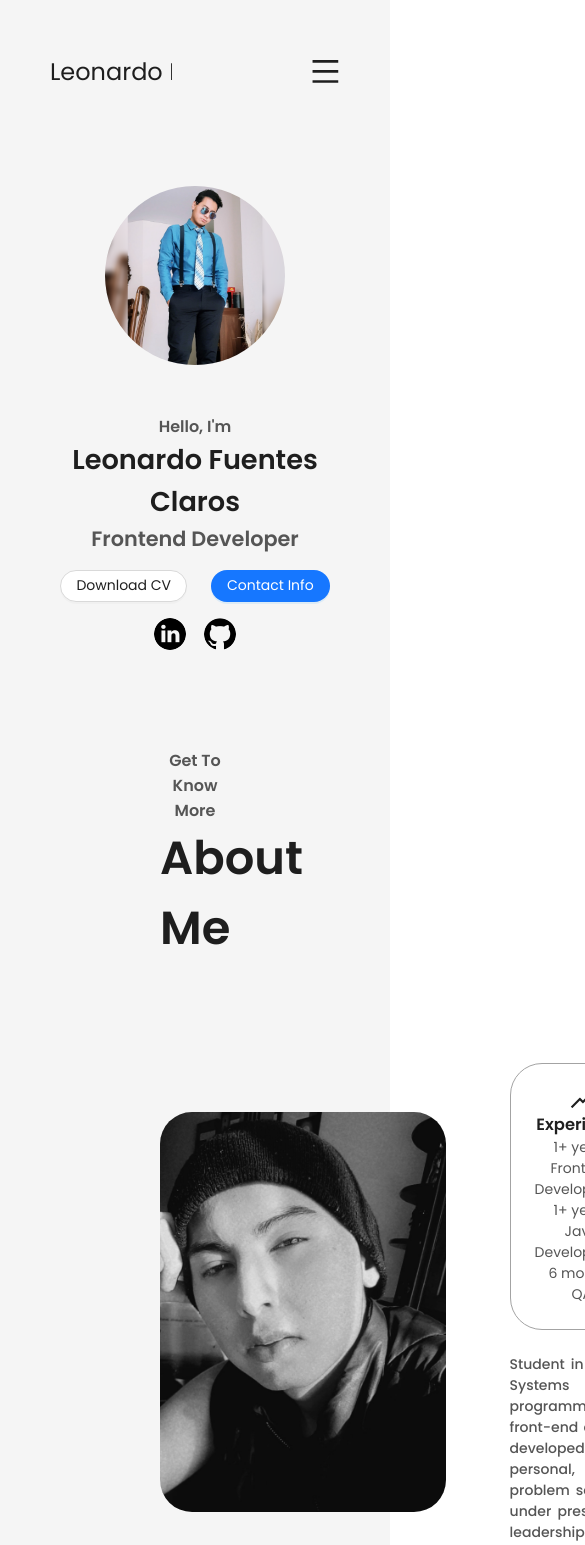
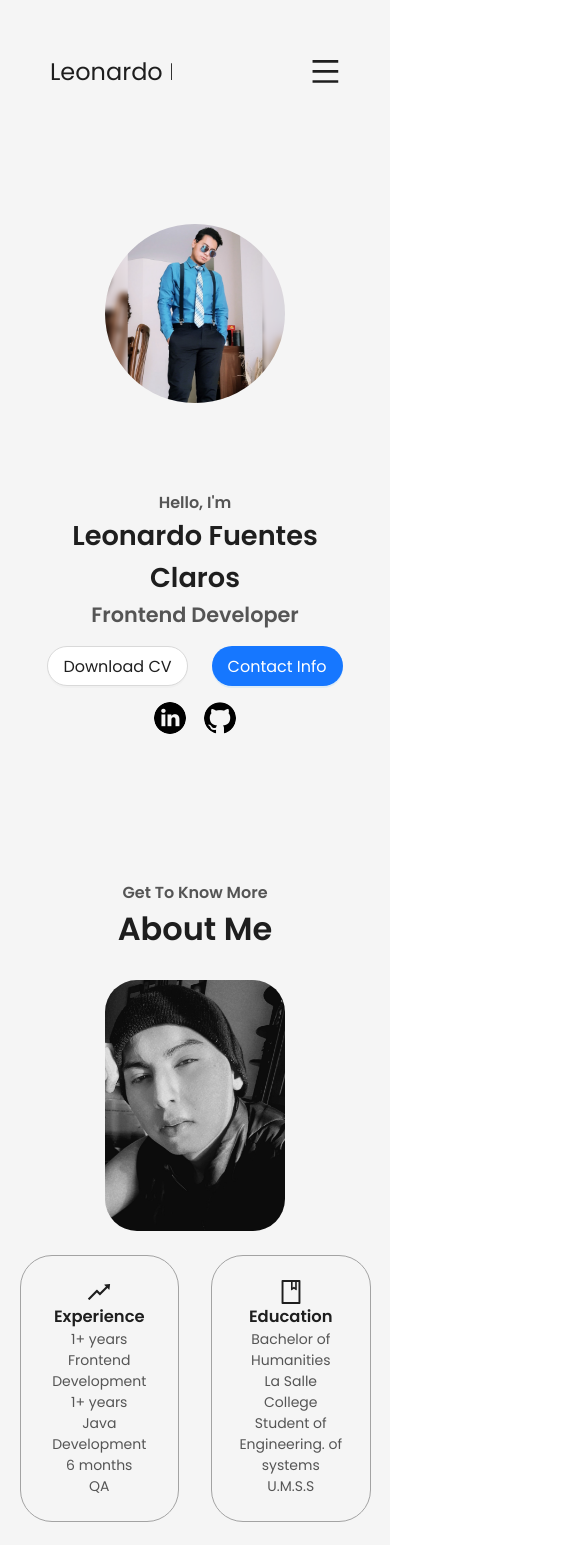
Before and after one commit to leonardoGit99/Portfolio_by-LFC, a React (Vite) app in the folder portfolio/: page / in a window 390 px wide. Shown: the top 1545 px of the page, 585 px wide, since content can reach past the window. Built offline with nearby package versions, Linux system fonts and the light colour scheme.

Commit message:
responsive design v1.0

```diff
--- a/portfolio/src/App.css
+++ b/portfolio/src/App.css
@@ -10,6 +10,22 @@ p {
   padding: 0;
 }
 
+
+@media (320px <=width <=480px) {
+  section {
+    margin: 0 5% ;
+  }
+}
+
+/* @media (480px <=width <=576px) {}
+
+@media (576px <=width <=768px) {} */
+
+/* @media (768px <= width <=1024px) {}
+
+@media (1024px <= width <=1200px) {}
+
+@media (1200px <= width <=1440px) {} */
 
 /* #root {
   max-width: 1280px;
--- a/portfolio/src/components/AboutSection/aboutSectionStyles.css
+++ b/portfolio/src/components/AboutSection/aboutSectionStyles.css
@@ -38,8 +38,8 @@
 
 .about-details-container {
   display: flex;
+  flex-direction: column;
   justify-content: center;
-  flex-direction: column;
 }
 
 .details-container {
@@ -83,3 +83,45 @@
 .arrow-icon:hover {
   height: 2.2rem;
 }
+
+@media (320px <=width <=480px) {
+  #about {
+    margin-top: 7rem;
+  }
+  .about-section-flex-container {
+    display: flex;
+    flex-direction: column;
+    align-items: center;
+  }
+
+  .about-img-container {
+    height: 46vh;
+    width: 46vw;
+  }
+  .about-img {
+    width: 100%;
+  }
+
+  .arrow-icon {
+    display: none;
+  }
+
+  .title__about {
+    font-size: 2rem;
+    margin-top: 0;
+  }
+
+  .about-section-flex-container {
+    gap: 0rem;
+  }
+}
+
+@media (480px <=width <=576px) {}
+
+@media (576px <=width <=768px) {}
+
+/* @media (768px <= width <=1024px) {}
+
+@media (1024px <= width <=1200px) {}
+
+@media (1200px <= width <=1440px) {} */
--- a/portfolio/src/components/ContactSection/contactSectionStyles.css
+++ b/portfolio/src/components/ContactSection/contactSectionStyles.css
@@ -54,3 +54,28 @@
 .linkedin-icon_img {
   height: 2rem;
 }
+
+@media (320px <=width <=480px) {
+  #contact {
+    margin-top: 30rem;
+  }
+  .contact-info {
+    display: flex;
+    flex-direction: column;
+    align-items: center;
+    gap: 0rem;
+    font-size: medium;
+    margin: 2rem 0;
+    padding: 0.5rem;
+  }
+}
+
+/* @media (480px <=width <=576px) {}
+
+@media (576px <=width <=768px) {} */
+
+/* @media (768px <= width <=1024px) {}
+
+@media (1024px <= width <=1200px) {}
+
+@media (1200px <= width <=1440px) {} */
--- a/portfolio/src/components/ExperienceSection/experienceSectionStyles.css
+++ b/portfolio/src/components/ExperienceSection/experienceSectionStyles.css
@@ -80,6 +80,7 @@
   margin: 0;
 }
 
+
 /* .frontend-label,
 .backend-label {}
 
@@ -90,3 +91,24 @@
 /* .list-frontend-flex-container {}
 
 .backend-experience_list {} */
+
+@media (320px <=width <=480px) {
+  #experience {
+    margin-top: 20rem;
+  }
+
+  .experience-containers {
+    display: flex;
+    flex-direction: column;
+  }
+}
+
+/* @media (480px <=width <=576px) {}
+
+@media (576px <=width <=768px) {} */
+
+/* @media (768px <= width <=1024px) {}
+
+@media (1024px <= width <=1200px) {}
+
+@media (1200px <= width <=1440px) {} */
--- a/portfolio/src/components/FooterContent/footerContentStyles.css
+++ b/portfolio/src/components/FooterContent/footerContentStyles.css
@@ -16,3 +16,20 @@
 .footer-p1{
   font-size: 1rem;
 }
+
+@media (320px <=width <=480px) {
+  .nav-footer {
+    width: 380px !important;
+    font-size: 1rem;
+  }
+}
+
+/* @media (480px <=width <=576px) {}
+
+@media (576px <=width <=768px) {} */
+
+/* @media (768px <= width <=1024px) {}
+
+@media (1024px <= width <=1200px) {}
+
+@media (1200px <= width <=1440px) {} */
--- a/portfolio/src/components/ProfileSection/ProfileSection.jsx
+++ b/portfolio/src/components/ProfileSection/ProfileSection.jsx
@@ -42,6 +42,7 @@ function ProfileSection() {
           <p className='section-profile_info-container__p2'>Frontend Developer</p>
           <div className='section-profile_info-container_btns'>
             <Button
+              size='large'
               type='default'
               className='section-profile_info-container__btn-1'
               onClick={() => handleBtnClick("downloadCV")}
@@ -49,6 +50,7 @@ function ProfileSection() {
               Download CV
             </Button>
             <Button
+              size='large'
               type='primary'
               className='section-profile_info-container__btn-2'
               onClick={() => handleBtnClick("contactInfo")}
--- a/portfolio/src/components/ProfileSection/profileSectionStyles.css
+++ b/portfolio/src/components/ProfileSection/profileSectionStyles.css
@@ -99,8 +99,7 @@
 
 @media (320px <=width <=480px) {
   #profile {
-    height: 60vh;
-    margin-bottom: 4rem;
+    height: 70vh;
   }
 
   .section-profile_flex-container {
@@ -123,9 +122,9 @@
   }
 }
 
-@media (480px <=width <=576px) {}
+/* @media (480px <=width <=576px) {}
 
-@media (576px <=width <=768px) {}
+@media (576px <=width <=768px) {} */
 
 /* @media (768px <= width <=1024px) {}
 
--- a/portfolio/src/components/ProjectsSection/projectsSectionStyles.css
+++ b/portfolio/src/components/ProjectsSection/projectsSectionStyles.css
@@ -24,3 +24,21 @@
   display: flex !important;
   justify-content: space-around !important;
 }
+
+
+@media (320px <=width <=480px) {
+  #projects {
+    margin-top: 45rem;
+  }
+
+}
+
+/* @media (480px <=width <=576px) {}
+
+@media (576px <=width <=768px) {} */
+
+/* @media (768px <= width <=1024px) {}
+
+@media (1024px <= width <=1200px) {}
+
+@media (1200px <= width <=1440px) {} */
```
